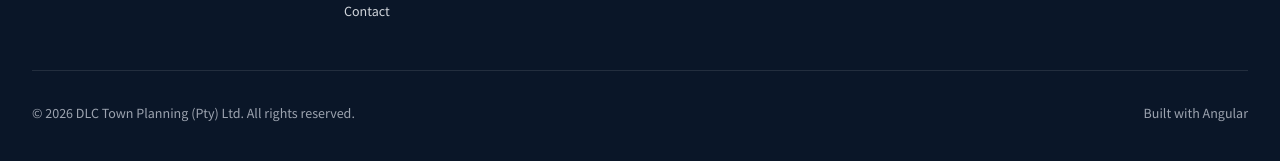
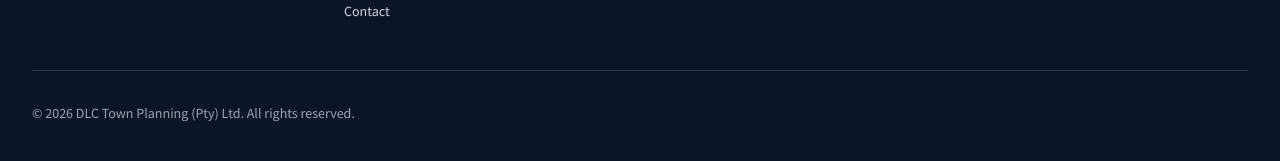
Before and after one commit to barrattisherwood/dlc-town-planning, an Angular app: page / in a window 1280 px wide. Shown: the part 3659-3820 px from the top of the page. Built offline with nearby package versions, Linux system fonts and the light colour scheme.

Commit message:
Remove Angular attribution from footer

```diff
--- a/src/app/shared/footer/footer.component.html
+++ b/src/app/shared/footer/footer.component.html
@@ -64,13 +64,10 @@
     </div>
 
     <!-- Bottom Bar -->
-    <div class="mt-12 pt-8 border-t border-white/10 flex flex-col md:flex-row justify-between items-center space-y-4 md:space-y-0">
+    <div class="mt-12 pt-8 border-t border-white/10 flex justify-center md:justify-start">
       <p class="text-sm text-gray-400">
         &copy; {{ currentYear }} DLC Town Planning (Pty) Ltd. All rights reserved.
       </p>
-      <div class="flex items-center space-x-4 text-sm text-gray-400">
-        <span>Built with Angular</span>
-      </div>
     </div>
   </div>
 </footer>
```
